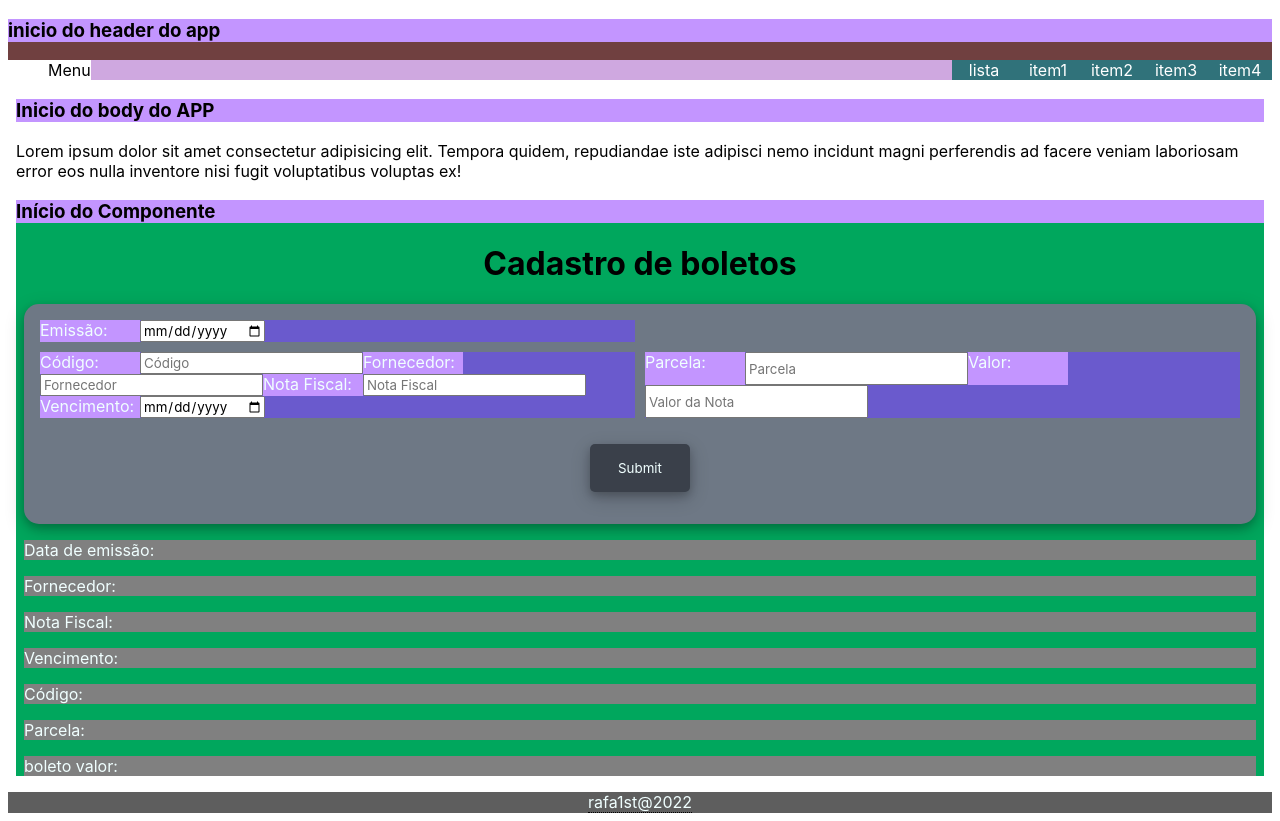
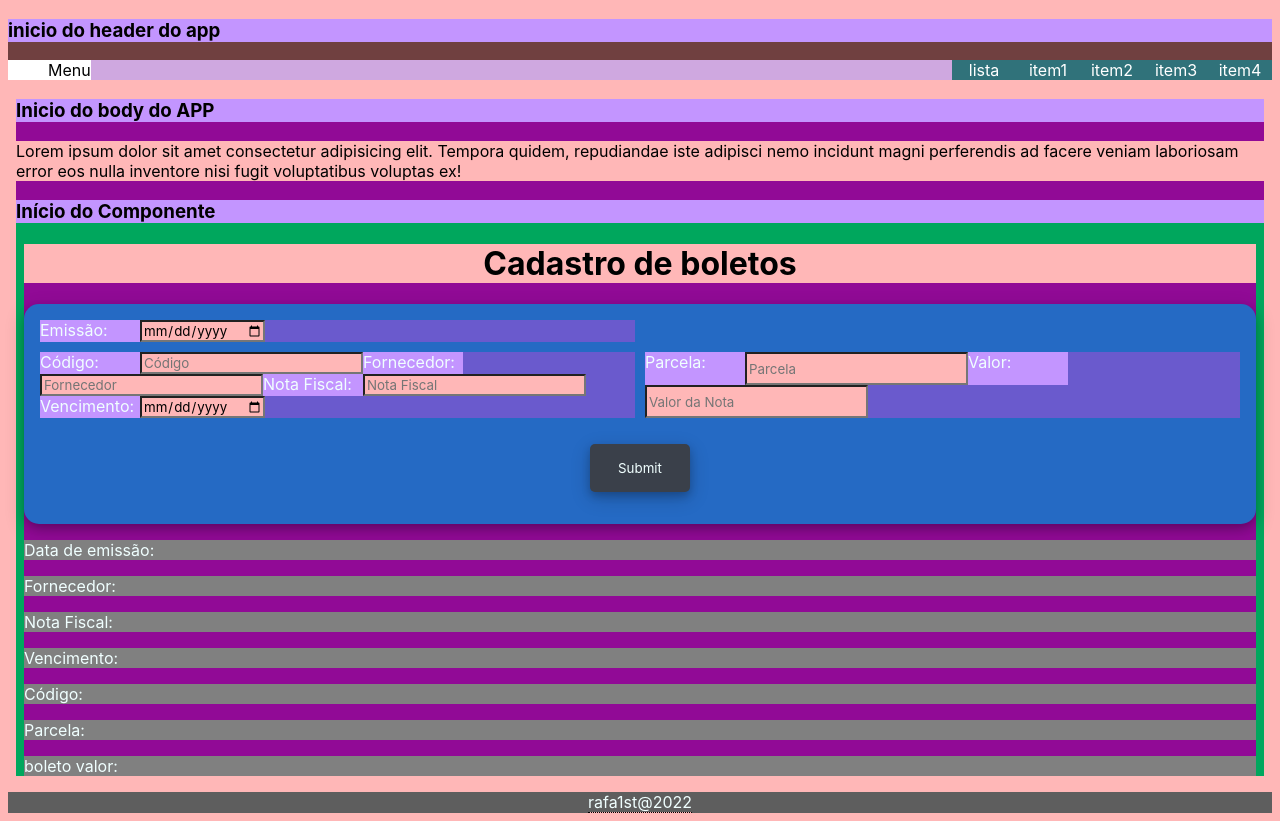
Before and after one commit to rafa1st/vite-boleto, a React (Vite) app: page / in a window 1280 px wide. Built offline with nearby package versions, Linux system fonts and the light colour scheme.

Commit message:
some changes

```diff
--- a/src/components/AvisoBoleto.tsx
+++ b/src/components/AvisoBoleto.tsx
@@ -31,7 +31,7 @@ export default function AvisoBoleto() {
         <h1>Cadastro de boletos</h1>
         <form className="container-box" onSubmit={handleSubmit}>
           <div>
-            <label>Emissão: </label>
+            <label>Emissão:</label>
             <input
               type="date"
               name="emissao"
@@ -41,7 +41,7 @@ export default function AvisoBoleto() {
             />
           </div>
           <div className="row-2">
-            <label>Código: </label>
+            <label>Código:</label>
             <input
               type="number"
               name="cod"
@@ -49,7 +49,7 @@ export default function AvisoBoleto() {
               onChange={handleChange}
               placeholder="Código"
             />
-            <label>Fornecedor: </label>
+            <label>Fornecedor:</label>
             <input
               type="text"
               name="fornecedor"
--- a/src/main.tsx
+++ b/src/main.tsx
@@ -2,7 +2,7 @@ import React from "react";
 import ReactDOM from "react-dom/client";
 import App from "./components/App";
 
-import "./styles/index.css";
+import "./styles/main.css";
 
 ReactDOM.createRoot(document.getElementById("root")!).render(
   <React.StrictMode>
--- a/src/styles/AvisoBoleto.css
+++ b/src/styles/AvisoBoleto.css
@@ -6,7 +6,7 @@
 
 .container-box {
   color: azure;
-  background-color: #6e7885;
+  background-color: #256ac4;
   box-shadow: 0 4px 8px 0 #00000033, 0 6px 20px 0 #00000030;
   border-radius: 15px;
   box-sizing: border-box;
@@ -32,7 +32,7 @@
 }
 
 .row input {
-  background-color: #f0ffff;
+  background-color: #3ac7c7;
   border-radius: 5px;
   padding: 5px;
   font-style: italic;
@@ -51,27 +51,6 @@
   grid-area: r3;
 }
 
-Button {
-  background-color: #3a404a;
-  color: azure;
-  box-shadow: 0 4px 8px 0 #00000033, 0 6px 20px 0 #00000030;
-  border: none;
-  min-width: max-content;
-  width: 100px;
-  margin: 1rem;
-  padding: 1rem;
-  border-radius: 5px;
-  cursor: pointer;
-  justify-self: center;
-  grid-area: b;
-}
-
-button:hover {
-  background-color: azure;
-  color: #3a404a;
-
-}
-
 h1 {
   text-align: center;
 }
@@ -85,4 +64,8 @@ h3 {
   background-color: #c395ff;
 }
 
+body {
+  background-color: rgb(145, 10, 150);
+}
+
 /* commentario */
--- a/src/styles/FooterPage.css
+++ b/src/styles/FooterPage.css
@@ -7,6 +7,7 @@ footer {
 a:link {
   text-decoration: none;
   color: azure;
+  background-color: #5e5e5e;
 }
 
 a:hover {
@@ -26,8 +27,8 @@ a:visited {
 .tooltip .tooltip-text {
   visibility: hidden;
   width: 120px;
-  background-color: #5e5e5e;
-  color: #fff;
+  background-color: #000;
+  color: azure;
   text-align: center;
   border-radius: 6px;
   padding: 5px 0;
@@ -46,7 +47,7 @@ a:visited {
   margin-left: -5px;
   border-width: 5px;
   border-style: solid;
-  border-color: #5e5e5e transparent transparent transparent;
+  border-color: #000 transparent transparent transparent;
 }
 
 .tooltip:hover .tooltip-text {
--- a/src/styles/index.css
+++ /dev/null
@@ -1,12 +0,0 @@
-* {
-  font-family: -apple-system, BlinkMacSystemFont, 'Segoe UI', 'Roboto', 'Oxygen',
-    'Ubuntu', 'Cantarell', 'Fira Sans', 'Droid Sans', 'Helvetica Neue',
-    sans-serif;
-  -webkit-font-smoothing: antialiased;
-  -moz-osx-font-smoothing: grayscale;
-}
-
-code {
-  font-family: source-code-pro, Menlo, Monaco, Consolas, 'Courier New',
-    monospace;
-}
--- /dev/null
+++ b/src/styles/main.css
@@ -0,0 +1,33 @@
+* {
+  font-family: -apple-system, BlinkMacSystemFont, "Segoe UI", "Roboto", "Oxygen",
+    "Ubuntu", "Cantarell", "Fira Sans", "Droid Sans", "Helvetica Neue",
+    sans-serif;
+  -webkit-font-smoothing: antialiased;
+  -moz-osx-font-smoothing: grayscale;
+  background-color: rgb(255, 183, 183);
+}
+
+code {
+  font-family: source-code-pro, Menlo, Monaco, Consolas, "Courier New",
+    monospace;
+}
+
+Button {
+  background-color: #3a404a;
+  color: azure;
+  box-shadow: 0 4px 8px 0 #00000033, 0 6px 20px 0 #00000030;
+  border: none;
+  min-width: max-content;
+  width: 100px;
+  margin: 1rem;
+  padding: 1rem;
+  border-radius: 5px;
+  cursor: pointer;
+  justify-self: center;
+  grid-area: b;
+}
+
+button:hover {
+  background-color: azure;
+  color: #3a404a;
+}
```
